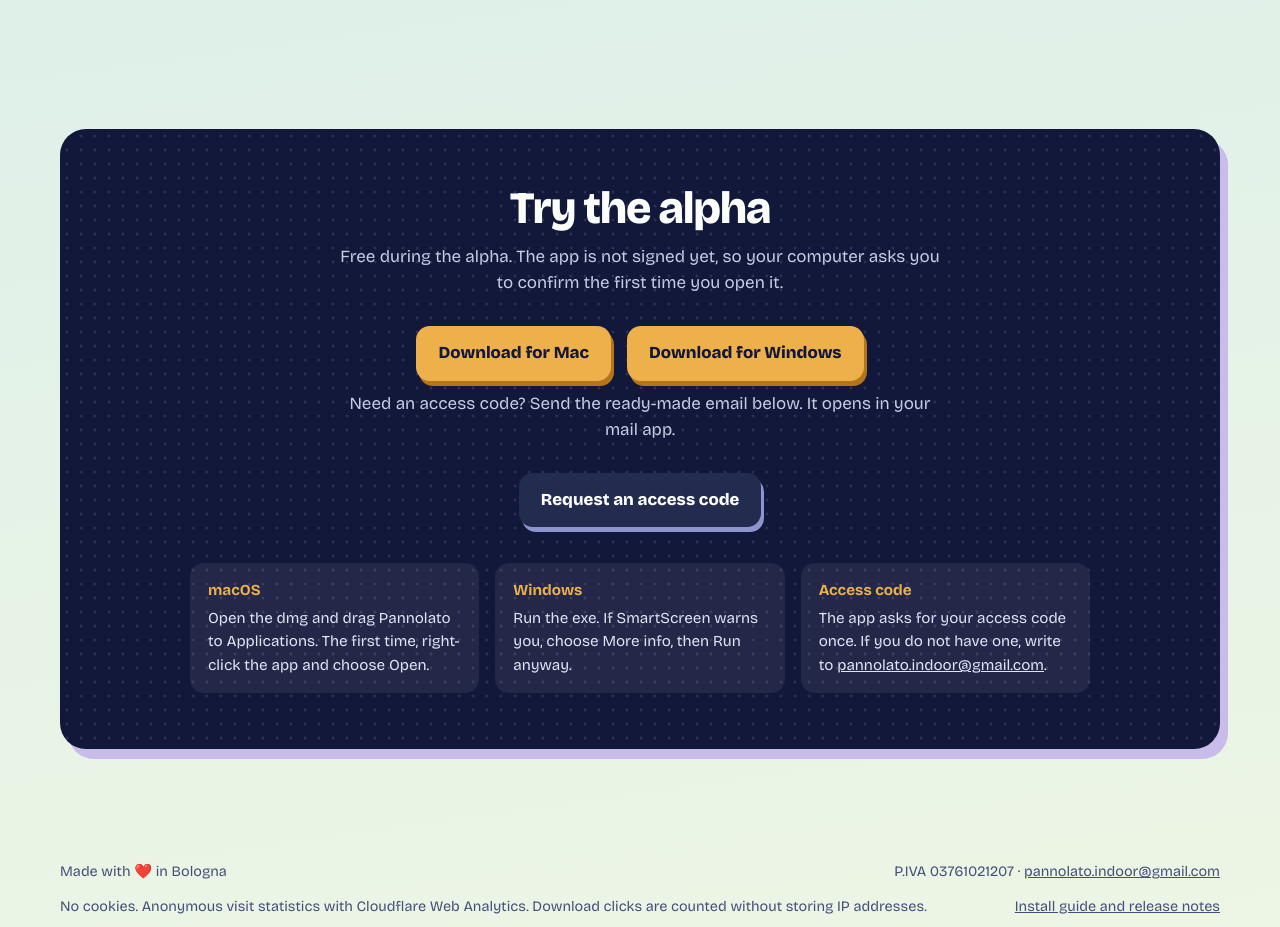
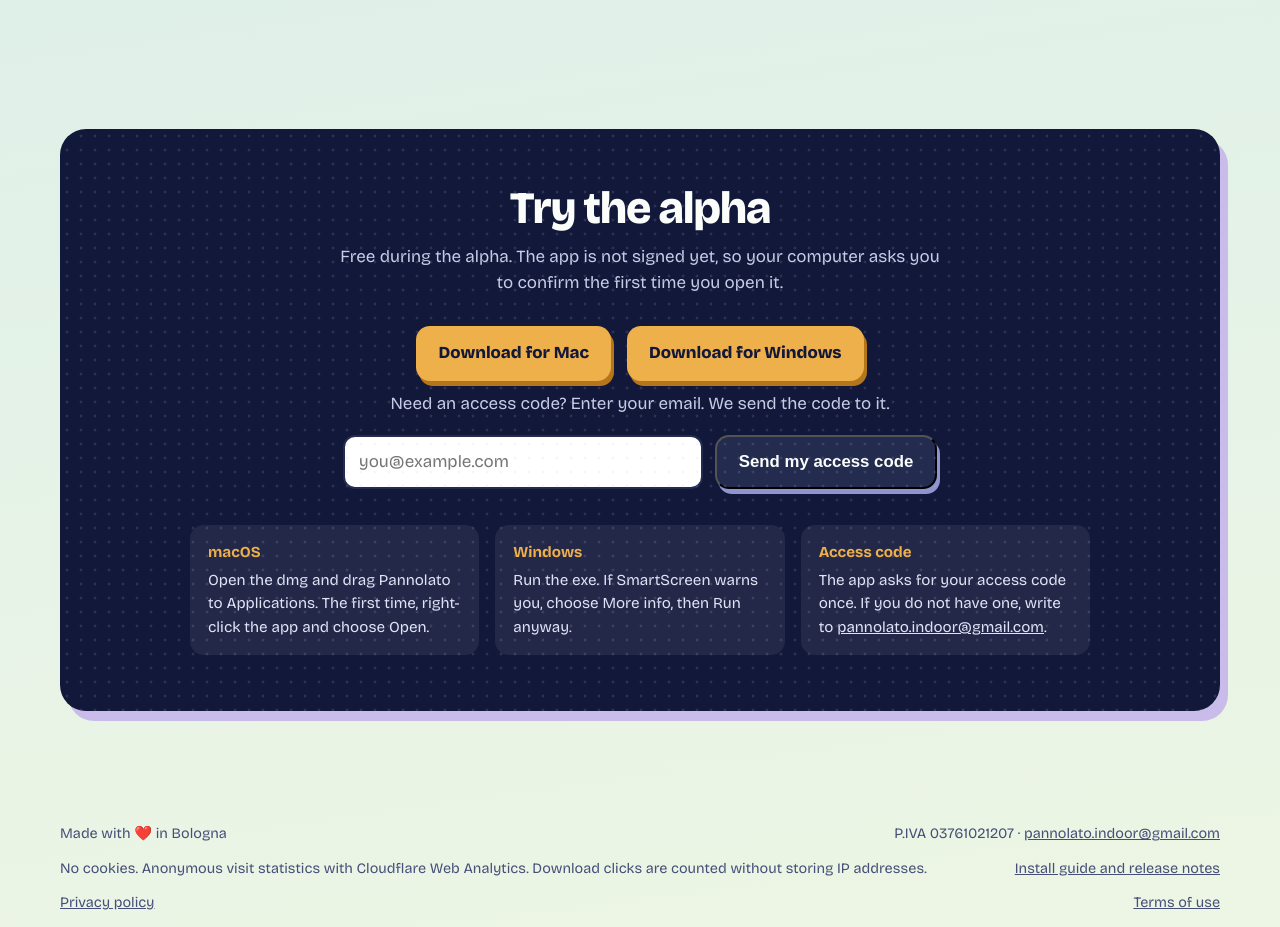
Before and after one commit to filippoboiani/pannolato-releases, a plain HTML site: page index.html in a window 1280 px wide. Shown: the part 6600-7527 px from the top of the page. Drawn offline with Linux system fonts and the light colour scheme.

Commit message:
Website: send access code to the address typed on the page
Co-Authored-By: Claude Haiku 5.5 <noreply@anthropic.com>

```diff
--- a/index.html
+++ b/index.html
@@ -64,6 +64,10 @@
   .btn.primary { background: var(--mustard); color: var(--ink-dark); box-shadow: 3px 5px 0 var(--mustard-dark); }
   .btn.dark { background: var(--ink); color: var(--white); box-shadow: 3px 5px 0 #8f93cf; }
   .btn.small { padding: 9px 16px; font-size: 0.95rem; }
+  .access-form { display: flex; flex-wrap: wrap; gap: 12px; justify-content: center; margin: 18px 0; }
+  .access-form input[type="email"] { flex: 1 1 240px; max-width: 360px; padding: 12px 14px; font: inherit; border: 2px solid var(--ink); border-radius: 12px; }
+  .access-form .hp { position: absolute; left: -9999px; }
+  #access-msg:empty { display: none; }
   .btn:hover { transform: translate(1px, 2px); }
   .btn:active { transform: translate(2px, 4px); box-shadow: 1px 1px 0 var(--mustard-dark); }
   .btn.dark:active { box-shadow: 1px 1px 0 #8f93cf; }
@@ -443,7 +447,7 @@
       <details><summary data-i18n>What will it cost?</summary><p data-i18n>The alpha is free. After the alpha we plan one payment per season, with a free trial first. There is no subscription.</p></details>
       <details><summary data-i18n>Where is my data?</summary><p data-i18n>On your computer only: <code>~/Library/Application Support/Pannolato</code> on macOS, <code>%APPDATA%\Pannolato</code> on Windows. There is no account and no cloud copy.</p></details>
       <details><summary data-i18n>Which computers are supported?</summary><p data-i18n>Macs with Apple Silicon (M1 or newer) and 64-bit Windows PCs.</p></details>
-      <details><summary data-i18n>Why do I need an access code?</summary><p data-i18n>The alpha is for a small group of testers. Use the <a href="#download">Request an access code</a> button to send a ready-made email. The app asks for the code once.</p></details>
+      <details><summary data-i18n>Why do I need an access code?</summary><p data-i18n>The alpha is for a small group of testers. Enter your email in the <a href="#download">Try the alpha</a> section. We send the code to it. The app asks for the code once.</p></details>
     </div>
   </section>
 
@@ -456,10 +460,13 @@
           <a class="btn primary" href="https://pannolato-relay.pannolato.workers.dev/dl/mac" data-i18n>Download for Mac</a>
           <a class="btn primary" href="https://pannolato-relay.pannolato.workers.dev/dl/win" data-i18n>Download for Windows</a>
         </div>
-        <p data-i18n>Need an access code? Send the ready-made email below. It opens in your mail app.</p>
-        <div class="ctas">
-          <a class="btn dark" target="_blank" rel="noopener" href="https://mail.google.com/mail/?view=cm&amp;fs=1&amp;to=pannolato.indoor%40gmail.com&amp;su=Pannolato%20alpha%20access%20code&amp;body=Hi%2C%0A%0APlease%20send%20me%20an%20access%20code%20for%20the%20Pannolato%20alpha.%0A%0AMy%20computer%3A%20(macOS%20Apple%20Silicon%20or%20Windows)%0A%0AThank%20you." data-i18n>Request an access code</a>
-        </div>
+        <p data-i18n>Need an access code? Enter your email. We send the code to it.</p>
+        <form class="access-form" id="access-form" method="post">
+          <input type="email" name="email" required autocomplete="email" placeholder="you@example.com" aria-label="Your email">
+          <input type="text" name="website" tabindex="-1" autocomplete="off" aria-hidden="true" class="hp">
+          <button class="btn dark" type="submit" data-i18n>Send my access code</button>
+          <p id="access-msg" role="status"></p>
+        </form>
         <div class="steps">
           <div data-i18n><b>macOS</b>Open the dmg and drag Pannolato to Applications. The first time, right-click the app and choose Open.</div>
           <div data-i18n><b>Windows</b>Run the exe. If SmartScreen warns you, choose More info, then Run anyway.</div>
@@ -791,17 +798,17 @@
 "it": "Perché serve un codice di accesso?",
 "es": "¿Por qué necesito un código de acceso?"
 },
-"The alpha is for a small group of testers. Use the <a href=\"#download\">Request an access code</a> button to send a ready-made email. The app asks for the code once.": {
-"it": "L'alpha è per un piccolo gruppo di tester. Usa il pulsante <a href=\"#download\">Richiedi un codice di accesso</a> per inviare un'email già pronta. L'app chiede il codice una sola volta.",
-"es": "La alpha es para un grupo pequeño de testers. Usa el botón <a href=\"#download\">Pedir un código de acceso</a> para enviar un correo ya listo. La app pide el código una sola vez."
+"Enter your email in the <a href=\"#download\">Try the alpha</a> section. We send the code to it. The app asks for the code once.": {
+"it": "Inserisci la tua email nella sezione <a href=\"#download\">Prova l'alpha</a>. Ti inviamo il codice. L'app chiede il codice una sola volta.",
+"es": "Escribe tu correo en la sección <a href=\"#download\">Prueba la alpha</a>. Te enviamo el código. La app pide el código una sola vez."
 },
-"Need an access code? Send the ready-made email below. It opens in your mail app.": {
-"it": "Ti serve un codice di accesso? Invia l'email già pronta qui sotto. Si apre nella tua app di posta.",
-"es": "¿Necesitas un código de acceso? Envía el correo ya listo de abajo. Se abre en tu app de correo."
+"Need an access code? Enter your email. We send the code to it.": {
+"it": "Ti serve un codice di accesso? Inserisci la tua email. Ti inviamo il codice.",
+"es": "¿Necesitas un código de acceso? Escribe tu correo. Te enviamos el código."
 },
-"Request an access code": {
-"it": "Richiedi un codice di accesso",
-"es": "Pedir un código de acceso"
+"Send my access code": {
+"it": "Inviami il codice di accesso",
+"es": "Envíame el código de acceso"
 },
 "Try the alpha": {
 "it": "Prova l'alpha",
@@ -876,6 +883,23 @@
 })();
 </script>
 <!-- Cloudflare Web Analytics: cookieless page-view stats (privacy policy, section 3). -->
+<script>
+// Set after you deploy tools/access-code-mailer.gs as a web app (see the file header).
+const ACCESS_FORM_URL = "PASTE_WEB_APP_URL_HERE";
+document.getElementById("access-form").addEventListener("submit", async (e) => {
+  e.preventDefault();
+  const form = e.currentTarget, msg = document.getElementById("access-msg");
+  msg.textContent = "Sending...";
+  try {
+    // no-cors: the page cannot read the reply. The mailer checks the address itself.
+    await fetch(ACCESS_FORM_URL, { method: "POST", mode: "no-cors", body: new URLSearchParams(new FormData(form)) });
+    msg.textContent = "Sent. Check your inbox in a few minutes. No mail? Check spam, or write to pannolato.indoor@gmail.com.";
+    form.reset();
+  } catch {
+    msg.textContent = "Could not send. Write to pannolato.indoor@gmail.com.";
+  }
+});
+</script>
 <script type="module" src="https://static.cloudflareinsights.com/beacon.min.js" data-cf-beacon='{"token": "c6a4f3487c094c5e929aa57c2af24143"}'></script>
 </body>
 </html>
```
